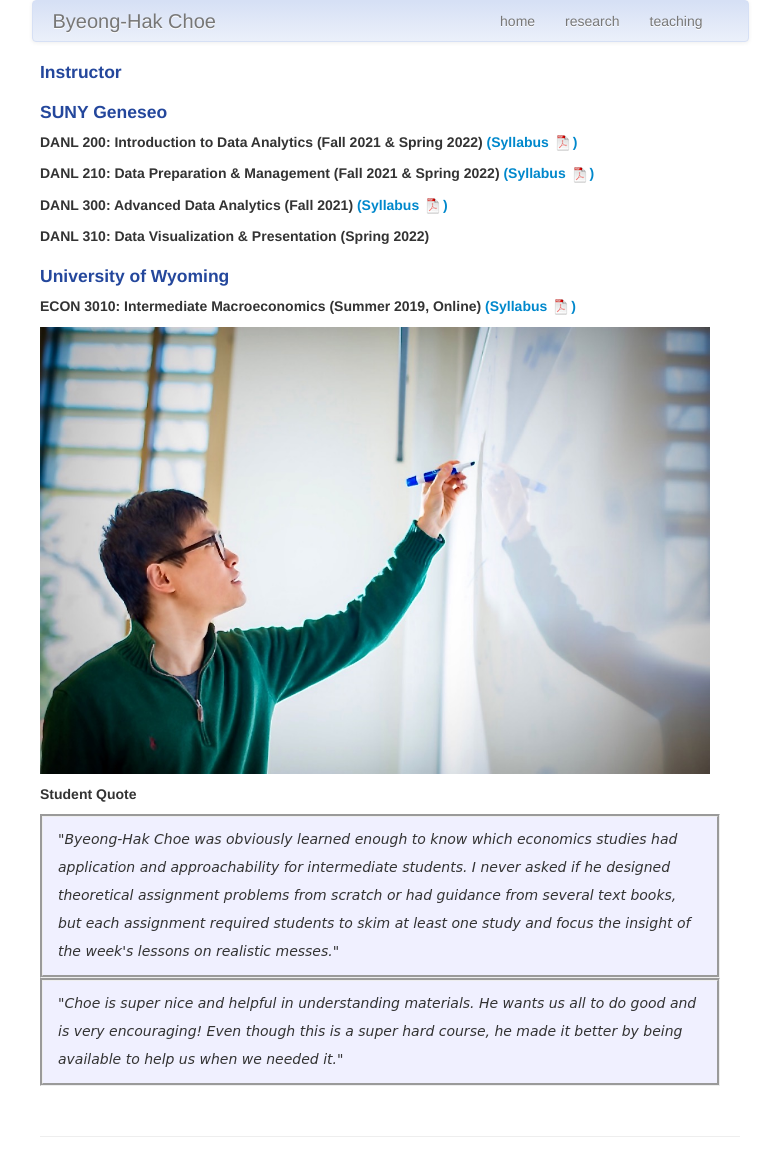
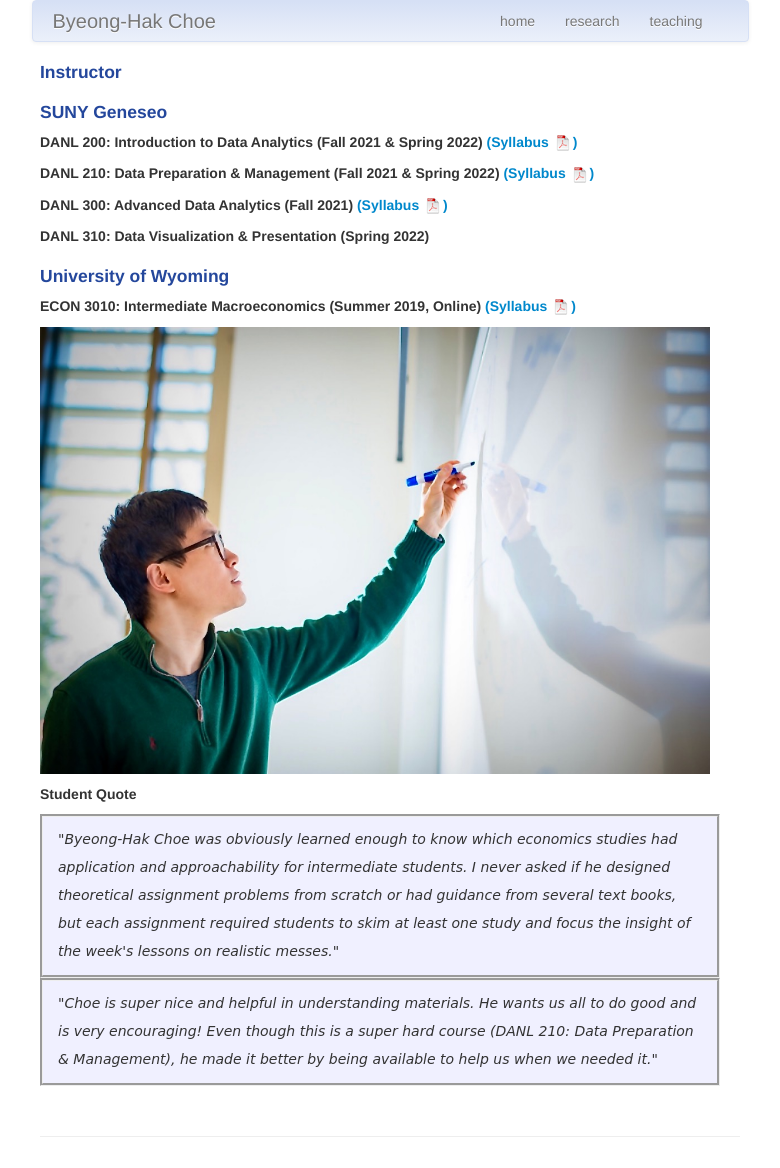
Before and after one commit to Erikwoj/bcecon.github.io, a Jekyll site: the page built from pages/teaching.md, in a window 1280 px wide. Shown: the whole page, without its empty margins (250-1030 px from the left). Built offline with Jekyll 4.4.1, drawn with Linux system fonts in a browser that asks for light colours.

Commit message:
update my website

```diff
--- a/pages/teaching.md
+++ b/pages/teaching.md
@@ -50,6 +50,6 @@ description: B.H. Choe's teaching
 </div>
 
 <div style="line-height:200%; font-style: italic; font-family: 'Comic Sans MS', 'Chalkboard', 'ChalkboardSE-Regular', 'Marker Felt', sans-serif; background-color: rgba(204, 204, 255, .3); padding-left:15px; padding-right:15px; padding-top:8px; padding-bottom:10px; margin-right: 20px; border-style: groove" >
-	"Choe is super nice and helpful in understanding materials. He wants us all to do good and is very encouraging! Even though this is a super hard course, he made it better by being available to help us when we needed it."
+	"Choe is super nice and helpful in understanding materials. He wants us all to do good and is very encouraging! Even though this is a super hard course (DANL 210: Data Preparation & Management), he made it better by being available to help us when we needed it."
 </div>
 <br />
```
